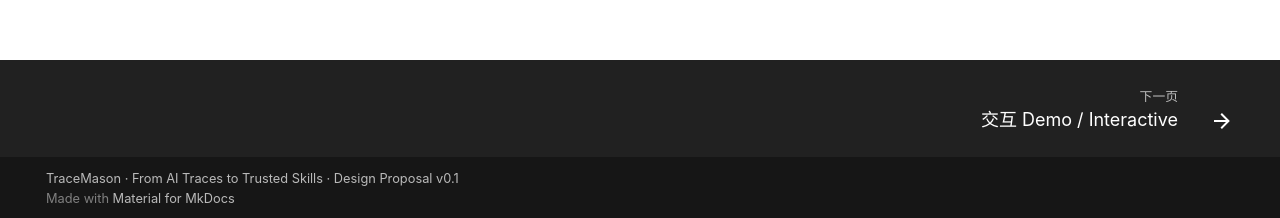
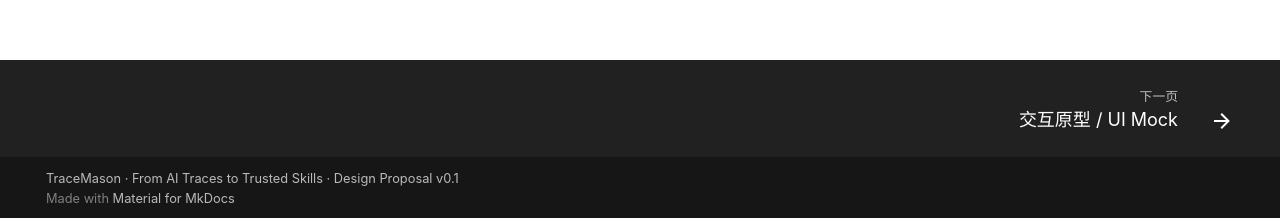
Before and after one commit to lzyred/TraceMason-docs, an MkDocs documentation site: the page built from docs/index.md, in a window 1280 px wide and 900 px high, scrolled down 1290 px. Shown: the part 679-897 px from the top of the window. Built offline with MkDocs 1.6.1 and Material for MkDocs 9.7.7, drawn with Linux system fonts in a browser that asks for light colours; comment, search, counter and statistics services are not loaded.

Commit message:
docs(ci): publish runnable demo guide and validate real backend in CI

```diff
--- a/mkdocs.yml
+++ b/mkdocs.yml
@@ -67,7 +67,8 @@ extra_css:
 
 nav:
   - 首页 / Home: index.md
-  - 交互 Demo / Interactive: demo/index.html
+  - 可执行 Demo / Runnable: runnable-demo.md
+  - 交互原型 / UI Mock: demo/index.html
   - 产品 / Product:
       - 愿景与定位: 00-product/vision.md
       - 功能与范围: 00-product/requirements.md
```
